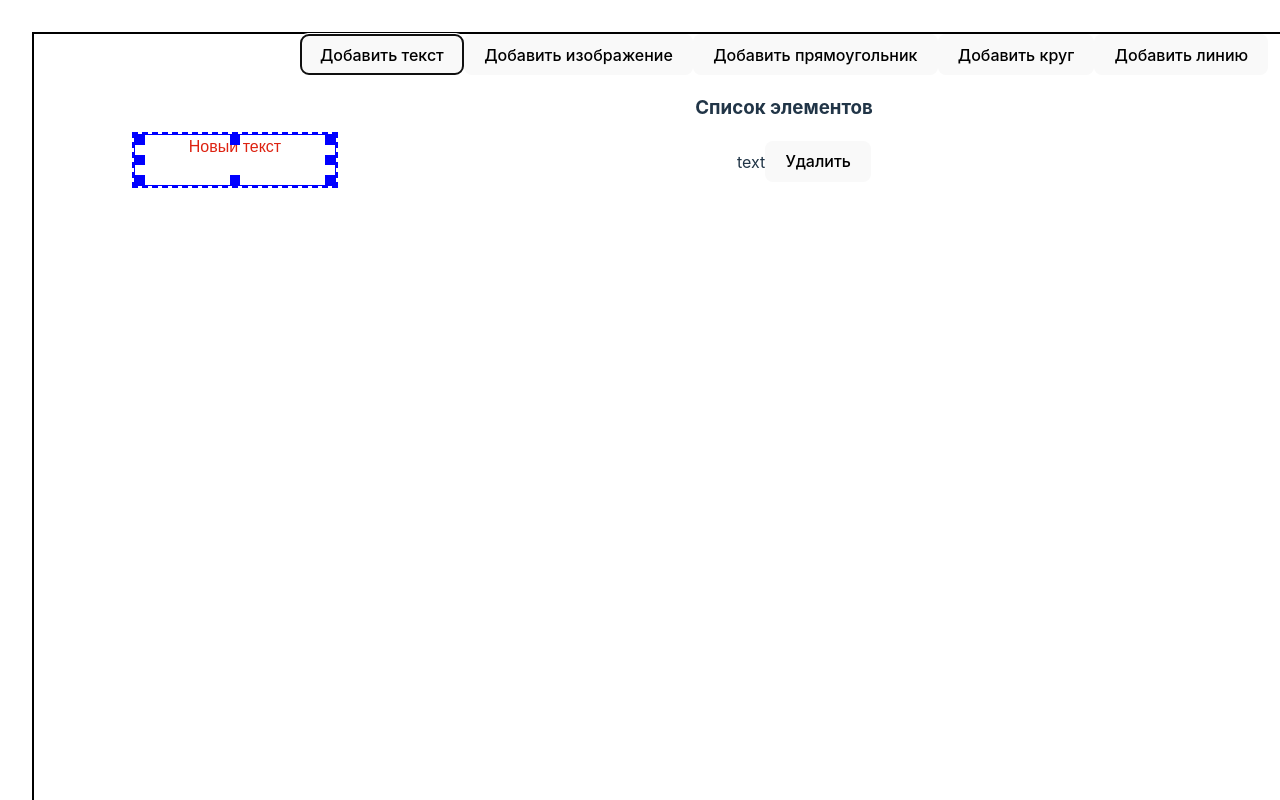
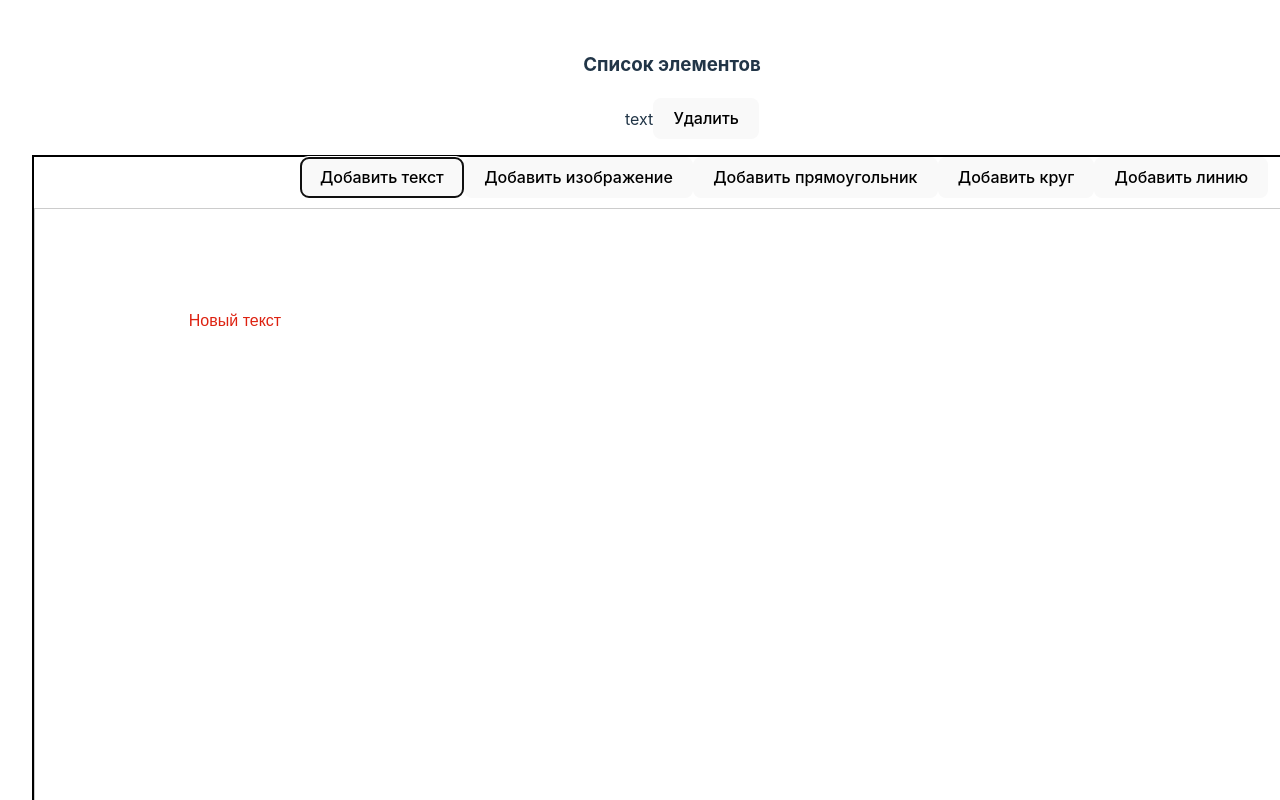
Before and after one commit to SmirnovAleksander/test_react, a React (Vite) app: page / in a window 1280 px wide. Both pictures are taken after a click on the button "Добавить текст". Shown: the top 800 px of the page. Built offline with nearby package versions, Linux system fonts and the light colour scheme.

Commit message:
Сделал передачу данных через redux

```diff
--- a/src/App.css
+++ b/src/App.css
@@ -40,3 +40,13 @@
   top: 0;
   left: 0;
 }
+
+.slide {
+  flex: 1; /* Занимает оставшееся пространство */
+  width:  100%;
+  height: 100%;
+  position: relative; /* Позволяет позиционировать дочерние элементы */
+  overflow: hidden; /* Скрывает выходящие за пределы элементы */
+  border: 1px solid #ccc; /* Обводка слайдера */
+  background-color: #ffffff; /* Фоновый цвет слайда */
+}
--- a/src/App.tsx
+++ b/src/App.tsx
@@ -1,8 +1,16 @@
 import SlideEditor from "./components/SlideEditor.tsx";
+import PropertiesPanel from "./components/PropertiesPanel.tsx";
+import ElementList from "./components/ElementList.tsx";
 
 const App = () => {
     return (
         <div>
+            <div className="properties-panel">
+                <PropertiesPanel/>
+            </div>
+            <div className="elements-list">
+                <ElementList/>
+            </div>
             <SlideEditor/>
         </div>
     );
--- a/src/components/SlideEditor.tsx
+++ b/src/components/SlideEditor.tsx
@@ -1,19 +1,16 @@
 import React from 'react';
 import '../App.css';
 import TextElement from "./elements/TextElement.tsx";
-import ElementList from "./ElementList.tsx";
-import PropertiesPanel from "./PropertiesPanel.tsx";
 import {ImageElementProps, ShapeElementProps, TextElementProps} from "../store/types.ts";
 import {useDispatch, useSelector} from "react-redux";
 import {AppDispatch, appState} from "../store/store.ts";
-import {addElement} from "../store/actions.ts";
+import {addElement, deselectElement} from "../store/actions.ts";
 import ShapeElement from "./elements/ShapeElement.tsx";
 import ImageElement from "./elements/ImageElement.tsx";
 
 const SlideEditor: React.FC = () => {
     const dispatch: AppDispatch = useDispatch();
     const elements = useSelector((state: appState) => state.elements);
-    // const selectedElementId = useSelector((state: appState) => state.selectedElementId);
 
     const addTextElement = () => {
         const newTextElement : TextElementProps = {
@@ -26,11 +23,11 @@ const SlideEditor: React.FC = () => {
             position: { x: 100, y: 100 },
             size: { width: 200, height: 50 },
             rotation: 0,
-            selected: true
         }
         dispatch(addElement(newTextElement))
     };
-    const addImageElement = (imageUrl: string) => {
+    const addImageElement = () => {
+        const imageUrl = 'https://avatars.dzeninfra.ru/get-zen_doc/1333513/pub_5fb9552f9d2ffe38eeb21401_5fb955f29d2ffe38eeb3305f/scale_1200';
         const newImageElement: ImageElementProps = {
             id: Date.now(),
             type: 'image',
@@ -38,7 +35,6 @@ const SlideEditor: React.FC = () => {
             position: { x: 150, y: 150 },
             size: { width: 100, height: 100 },
             rotation: 0,
-            selected: true
         };
         dispatch(addElement(newImageElement));
     };
@@ -52,14 +48,9 @@ const SlideEditor: React.FC = () => {
             rotation: 0,
             lineWidth: 2,
             borderRadius: 0,
-            selected: true
         };
         dispatch(addElement(newShapeElement));
     };
-
-    // const selectElement = (id: number) => {
-    //     setSelectedElementId(id);
-    // };
 
     // const slideWidth = 1000;
     // const slideHeight = 1000;
@@ -86,29 +77,6 @@ const SlideEditor: React.FC = () => {
     //         return el;
     //     }));
     // };
-    // const updateElementFontSize = (id: number, newFontSize: number) => {
-    //     setElements(elements.map(el => el.id === id ? { ...el, fontSize: newFontSize } : el));
-    // };
-    // const updateElementFontFamily = (id: number, newFontFamily: string) => {
-    //     setElements(elements.map(el => el.id === id ? { ...el, fontFamily: newFontFamily } : el));
-    // };
-    // const updateElementColor = (id: number, newColor: string) => {
-    //     setElements(elements.map(el => el.id === id ? { ...el, color: newColor } : el));
-    // };
-    // const updateElementContent = (id: number, newContent: string) => {
-    //     setElements(elements.map(el => el.id === id ? { ...el, content: newContent } : el));
-    // };
-    // const updateElementRotation = (id: number, newRotation: number) => {
-    //     setElements(elements.map(el => el.id === id ? { ...el, rotation: newRotation } : el));
-    // };
-    // const updateElementLineWidth = (id: number, newLineWidth: number) => {
-    //     setElements(elements.map(el => el.id === id ? { ...el, lineWidth: newLineWidth } : el));
-    // };
-    // const updateElementBorderRadius = (id: number, newBorderRadius: number) => {
-    //     setElements(elements.map(el => el.id === id ? { ...el, borderRadius: newBorderRadius } : el));
-    // };
-    //
-    //
     // //для изменения размера текстового поля(не особо и нужно:D)
     // const handleTextChange = (id: number, newText: string) => {
     //     setElements(elements.map(el => el.id === id ? { ...el, content: newText } : el));
@@ -117,51 +85,24 @@ const SlideEditor: React.FC = () => {
     //     event.target.style.height = 'auto'; // Сброс высоты для пересчета
     //     event.target.style.height = `${event.target.scrollHeight}px`; // Задание новой высоты в зависимости от содержимого
     // };
-    //
-    // const deleteElement = (id: number) => {
-    //     setElements(prevElements => prevElements.filter(element => element.id !== id));
-    //     if (selectedElementId === id) {
-    //         setSelectedElementId(null); // Сбрасываем выбранный элемент, если он был удален
-    //     }
-    // };
 
-    // const handleEditorClick = (e: React.MouseEvent<HTMLDivElement>) => {
-    //     //Проверяем, если клик произошел на элементе
-    //     const clickedOnElement = (e.target as HTMLElement).closest('.element');
-    //     if (!clickedOnElement) {
-    //         setSelectedElementId(null); // Сбросить выделение, если клик вне элемента
-    //     }
-    // };
-    // const updateFunctions = {
-    //     updateElementContent,
-    //     autoResizeTextarea,
-    //     updateElementPosition,
-    //     updateElementSize,
-    //     updateElementFontSize,
-    //     updateElementFontFamily,
-    //     updateElementColor,
-    //     updateElementRotation,
-    //     handleTextChange,
-    //     updateElementLineWidth,
-    //     updateElementBorderRadius
-    // };
+    const handleEditorClick = (e: React.MouseEvent<HTMLDivElement>) => {
+        const clickedOnElement = (e.target as HTMLElement).closest('.element');
+        if (!clickedOnElement) {
+            dispatch(deselectElement());
+        }
+    };
 
     return (
         <div className="slide-editor">
             <div className="toolbar">
                 <button onClick={addTextElement}>Добавить текст</button>
-                <button
-                    onClick={() => addImageElement('https://avatars.dzeninfra.ru/get-zen_doc/1333513/pub_5fb9552f9d2ffe38eeb21401_5fb955f29d2ffe38eeb3305f/scale_1200')}>Добавить
-                    изображение
-                </button>
+                <button onClick={addImageElement}>Добавить изображение</button>
                 <button onClick={() => addShapeElement('rectangle')}>Добавить прямоугольник</button>
                 <button onClick={() => addShapeElement('circle')}>Добавить круг</button>
                 <button onClick={() => addShapeElement('line')}>Добавить линию</button>
             </div>
-            <div className="properties-panel">
-                <PropertiesPanel/>
-            </div>
-            <div className="slide">
+            <div className="slide" onMouseDown={handleEditorClick}>
                 {elements.map(el => {
                     switch (el.type) {
                         case 'text':
@@ -191,10 +132,6 @@ const SlideEditor: React.FC = () => {
                             return null;
                     }
                 })}
-
-            </div>
-            <div className="elements-list">
-                <ElementList/>
             </div>
         </div>
     );
--- a/src/components/elements/ImageElement.tsx
+++ b/src/components/elements/ImageElement.tsx
@@ -12,11 +12,11 @@ interface ImageProps {
 const ImageElement: React.FC<ImageProps> = ({id}) => {
 
     const dispatch : AppDispatch = useDispatch();
-    // const selectedElementId = useSelector((state: appState) => state.selectedElementId);
-
     const element = useSelector((state: appState) =>
         state.elements.find(el => el.id === id && el.type === "image")
     );
+    const selectedElementId = useSelector((state: appState) => state.selectedElementId);  // Получаем ID выделенного элемента
+    const isSelected = selectedElementId === id;  // Проверяем, выбран ли текущий элемент
 
     const [isDragging, setIsDragging] = useState(false);
     const [isResizing, setIsResizing] = useState(false);
@@ -37,7 +37,7 @@ const ImageElement: React.FC<ImageProps> = ({id}) => {
 
     if (!element) return null;
     if (element.type !== 'image') return null;
-    const { rotation, position, size, selected, content} = element as ImageElementProps;
+    const { rotation, position, size, content} = element as ImageElementProps;
 
 
     const updatePosition = (x: number, y: number) => {
@@ -95,14 +95,14 @@ const ImageElement: React.FC<ImageProps> = ({id}) => {
 
     return (
         <div
-            className={`image-element ${selected ? 'selected' : ''}`}
+            className={`image-element ${isSelected ? 'selected' : ''}`}
             style={{
                 top: position.y,
                 left: position.x,
                 width: size.width,
                 height: size.height,
                 position: 'absolute',
-                border: selected ? '1px solid blue' : 'none',
+                border: isSelected ? '1px solid blue' : 'none',
                 cursor: isDragging ? 'move' : 'default',
                 transform: `rotate(${rotation}deg)`,
                 userSelect: 'none',
@@ -118,7 +118,7 @@ const ImageElement: React.FC<ImageProps> = ({id}) => {
                     display: 'block',
                 }}
             />
-            {selected && <ResizeHandles onResizeStart={handleResizeMouseDown} />}
+            {isSelected && <ResizeHandles onResizeStart={handleResizeMouseDown} />}
         </div>
     );
 };
--- a/src/components/elements/ShapeElement.tsx
+++ b/src/components/elements/ShapeElement.tsx
@@ -11,11 +11,12 @@ interface Props {
 
 const ShapeElement: React.FC<Props> = ({id}) => {
     const dispatch : AppDispatch = useDispatch();
-    // const selectedElementId = useSelector((state: appState) => state.selectedElementId);
-
     const element = useSelector((state: appState) =>
         state.elements.find(el => el.id === id)
     );
+
+    const selectedElementId = useSelector((state: appState) => state.selectedElementId);  // Получаем ID выделенного элемента
+    const isSelected = selectedElementId === id;  // Проверяем, выбран ли текущий элемент
 
     const [isDragging, setIsDragging] = useState(false);
     const [isResizing, setIsResizing] = useState(false);
@@ -37,7 +38,7 @@ const ShapeElement: React.FC<Props> = ({id}) => {
 
     if (!element) return null;
     if (!['rectangle', 'circle', 'line'].includes(element.type)) return null;
-    const { color, rotation, position, size, selected, lineWidth, borderRadius} = element as ShapeElementProps;
+    const { color, rotation, position, size, lineWidth, borderRadius} = element as ShapeElementProps;
 
     const updatePosition = (x: number, y: number) => {
         dispatch(updateElement(element.id, { position: { x, y }}));
@@ -100,8 +101,8 @@ const ShapeElement: React.FC<Props> = ({id}) => {
                     left: position.x,
                     width: size.width,
                     height: size.height,
-                    backgroundColor: selected ? 'rgba(0, 0, 255, 0.3)' : 'transparent',
-                    border: selected ? `2px solid blue` : 'none',
+                    backgroundColor: isSelected ? 'rgba(0, 0, 255, 0.3)' : 'transparent',
+                    border: isSelected ? `2px solid blue` : 'none',
                     cursor: isDragging ? 'move' : 'default',
                     userSelect: 'none',
                     pointerEvents: 'auto',
@@ -140,7 +141,7 @@ const ShapeElement: React.FC<Props> = ({id}) => {
                         }}
                     />
                 )}
-                {selected && (<ResizeHandles onResizeStart={handleResizeMouseDown}/>)}
+                {isSelected && (<ResizeHandles onResizeStart={handleResizeMouseDown}/>)}
             </div>
         </>
 
--- a/src/components/elements/TextElement.tsx
+++ b/src/components/elements/TextElement.tsx
@@ -10,11 +10,11 @@ interface TextElementProps {
 
 const TextElement: React.FC<TextElementProps> = ({id}) => {
     const dispatch : AppDispatch = useDispatch();
-    // const selectedElementId = useSelector((state: appState) => state.selectedElementId);
-
     const element = useSelector((state: appState) =>
         state.elements.find(el => el.id === id && el.type === "text")
     );
+    const selectedElementId = useSelector((state: appState) => state.selectedElementId);  // Получаем ID выделенного элемента
+    const isSelected = selectedElementId === id;  // Проверяем, выбран ли текущий элемент
 
     const [isDragging, setIsDragging] = useState(false);
     const [isResizing, setIsResizing] = useState(false);
@@ -72,7 +72,7 @@ const TextElement: React.FC<TextElementProps> = ({id}) => {
 
     if (!element) return null;
     if (element.type !== 'text') return null;
-    const { content, fontSize, fontFamily, color, rotation, position, size, selected } = element;
+    const { content, fontSize, fontFamily, color, rotation, position, size } = element;
 
     const updatePosition = (x: number, y: number) => {
         dispatch(updateElement(element.id, { position: { x, y }}));
@@ -94,7 +94,7 @@ const TextElement: React.FC<TextElementProps> = ({id}) => {
             e.preventDefault(); // Отключаем выделение
             setIsDragging(true);
             setDragStart({ x: e.clientX - position.x, y: e.clientY - position.y });
-            dispatch(selectElement(element.id))
+            dispatch(selectElement(id))
         }
      };
 
@@ -136,14 +136,14 @@ const TextElement: React.FC<TextElementProps> = ({id}) => {
 
     return (
         <div
-            className={`text-element ${selected ? 'selected' : ''}`}
+            className={`text-element ${isSelected ? 'selected' : ''}`}
             style={{
                 top: position.y,
                 left: position.x,
                 width: size.width,
                 height: size.height,
                 position: 'absolute',
-                border: selected ? '1px solid blue' : 'none',
+                border: isSelected ? '1px solid blue' : 'none',
                 cursor: isDragging ? 'move' : 'default',
                 userSelect: isEditing ? 'text' : 'none', // Отключает выделение текста
                 color: `${color}`,
@@ -178,7 +178,7 @@ const TextElement: React.FC<TextElementProps> = ({id}) => {
             ) : (
                 <div>{content}</div>
             )}
-            {selected && (<ResizeHandles onResizeStart={handleResizeMouseDown} />)}
+            {isSelected && (<ResizeHandles onResizeStart={handleResizeMouseDown} />)}
         </div>
     );
 };
--- a/src/store/types.ts
+++ b/src/store/types.ts
@@ -8,7 +8,6 @@ export interface TextElementProps {
     fontFamily: string;
     color: string;
     rotation: number;
-    selected: boolean;
 }
 
 export interface ImageElementProps {
@@ -18,7 +17,6 @@ export interface ImageElementProps {
     position: { x: number; y: number };
     size: { width: number; height: number };
     rotation: number;
-    selected: boolean;
 }
 
 export interface ShapeElementProps {
@@ -30,7 +28,6 @@ export interface ShapeElementProps {
     rotation: number;
     lineWidth?: number;
     borderRadius?: number;
-    selected: boolean;
 }
 
 export type ElementProps = TextElementProps | ImageElementProps | ShapeElementProps;
```
Also changed, not shown: src/store/actions.ts (+11 -1 lines), src/store/editorReducer.ts (+6 -1 lines).
